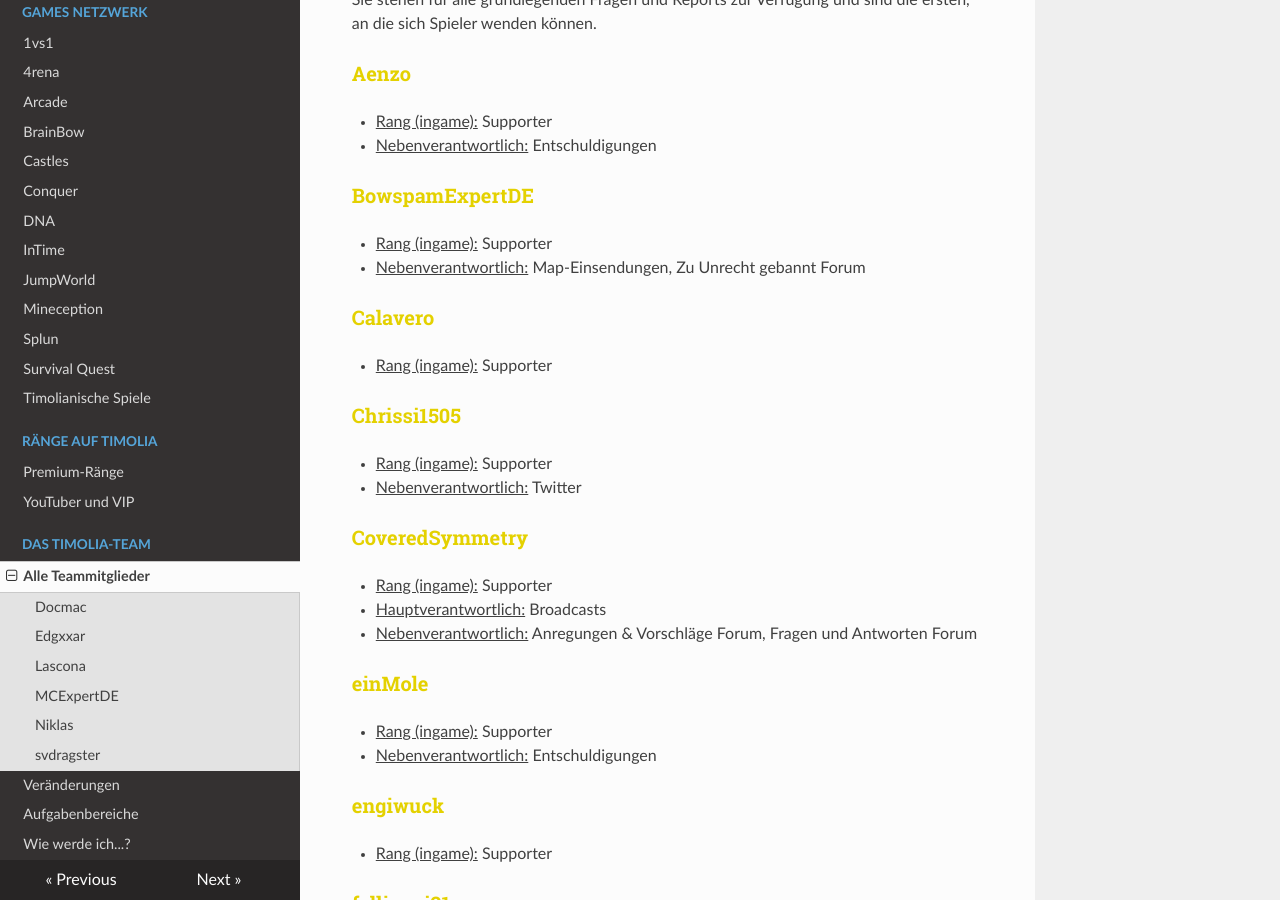
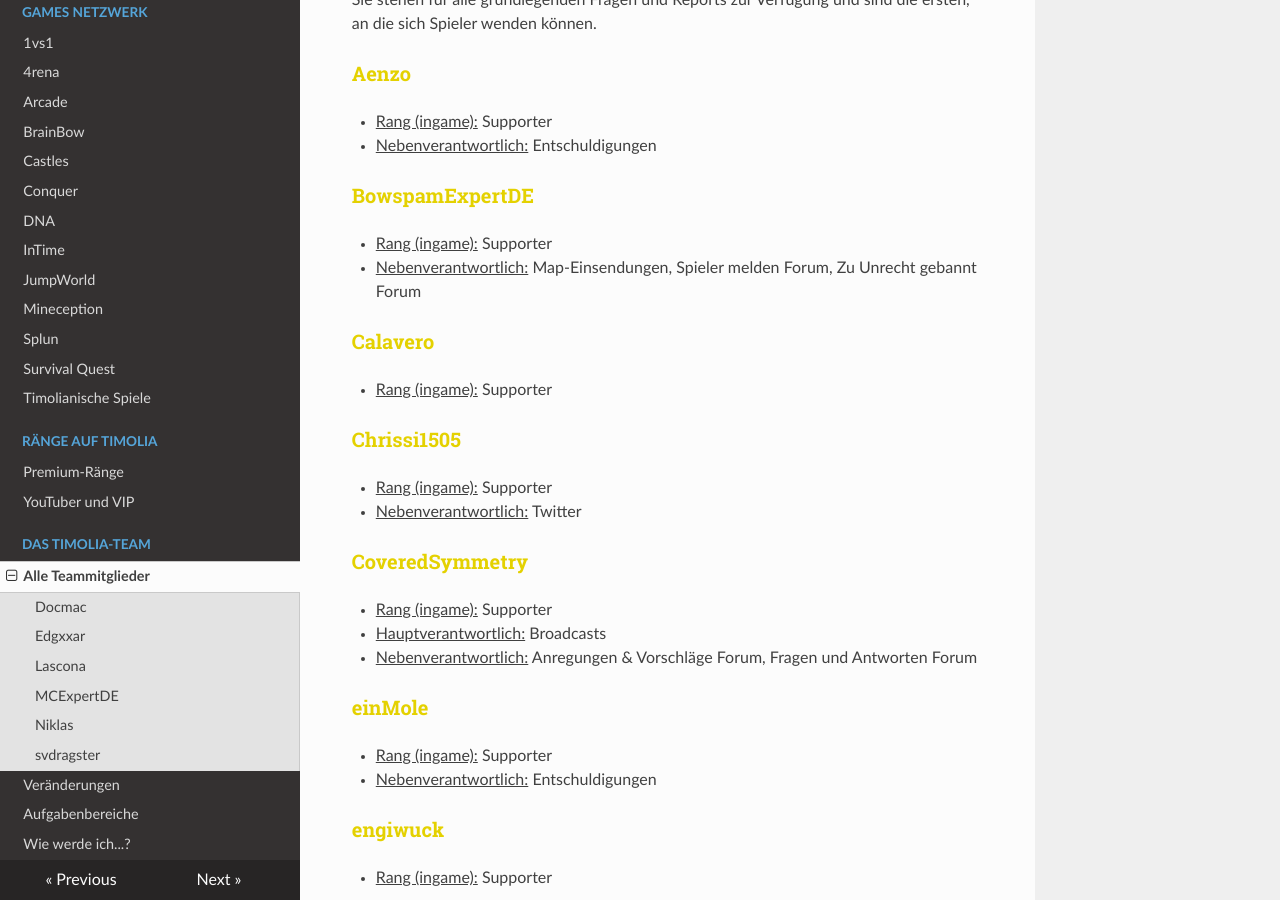
Before and after one commit to TimoliaDE/HowTo, an MkDocs documentation site: the page built from docs/team/members.md, in a window 1280 px wide and 900 px high, scrolled down 3597 px. Built offline with MkDocs 1.6.1, drawn with Linux system fonts in a browser that asks for light colours; nearby versions of some CDN libraries; old or Windows-style settings are respelled for this version of MkDocs; some of the changed text lies outside the part shown.

Commit message:
Update members.md

```diff
--- a/docs/team/members.md
+++ b/docs/team/members.md
@@ -116,7 +116,7 @@ Sie stehen für alle grundlegenden Fragen und Reports zur Verfügung und sind di
 
 ### <strong><span style="color:#E4D100">BowspamExpertDE</span></strong>
 - <u>Rang (ingame):</u> Supporter
-- <u>Nebenverantwortlich:</u> Map-Einsendungen, Zu Unrecht gebannt Forum
+- <u>Nebenverantwortlich:</u> Map-Einsendungen, Spieler melden Forum, Zu Unrecht gebannt Forum
 
 ### <strong><span style="color:#E4D100">Calavero</span></strong>
 - <u>Rang (ingame):</u> Supporter
@@ -163,7 +163,7 @@ Sie stehen für alle grundlegenden Fragen und Reports zur Verfügung und sind di
 
 ### <strong><span style="color:#E4D100">OnlyFiinn</span></strong>
 - <u>Rang (ingame):</u> Supporter
-- <u>Nebenverantwortlich:</u> Entschuldigungen, Zu Unrecht gebannt Forum
+- <u>Nebenverantwortlich:</u> Entschuldigungen, Spieler melden Forum, Zu Unrecht gebannt Forum
 
 ### <strong><span style="color:#E4D100">RodspamExpertRU</span></strong>
 - <u>Rang (ingame):</u> Supporter
```
